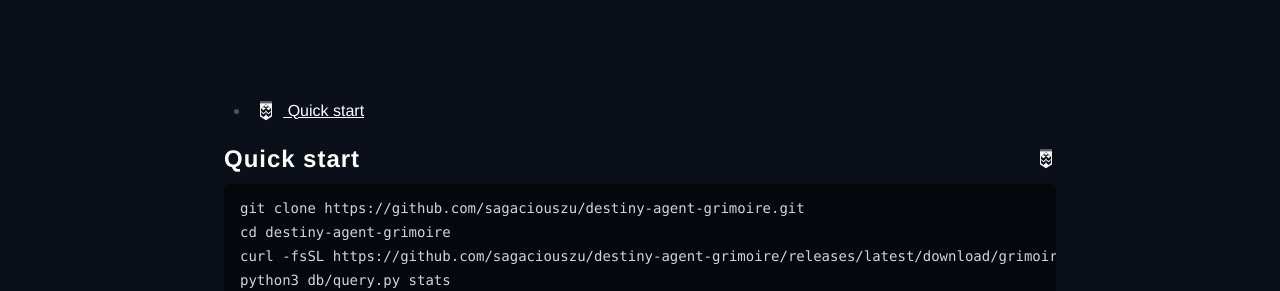
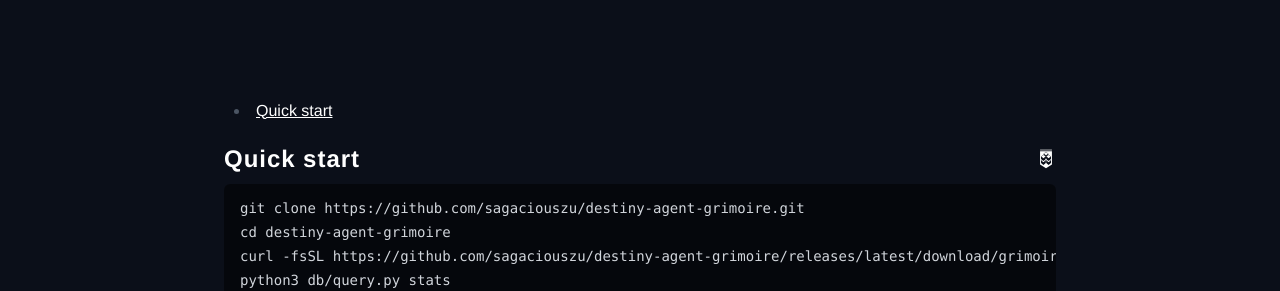
Before and after one commit to sagaciouszu/destiny-agent-grimoire-site, a Jekyll site: the page built from index.md, in a window 1280 px wide and 1162 px high. Shown: the part 704-995 px from the top of the window. Built offline with Jekyll 4.4.1, drawn with Linux system fonts in a browser that asks for light colours; nearby versions of some CDN libraries; some web fonts are replaced.

Commit message:
Docs: hide duplicate TOC icons

```diff
--- a/_includes/head.html
+++ b/_includes/head.html
@@ -39,7 +39,7 @@
   .prose li { margin-top: 0.2rem; margin-bottom: 0.2rem; }
   #markdown-toc { margin-top: 0.6rem; }
   #markdown-toc li { margin: 0.15rem 0; }
-  #markdown-toc img { margin: 0 0.45rem 0 0; vertical-align: middle; }
+  #markdown-toc img { display: none; }
 </style>
 
 <link href="https://fonts.cdnfonts.com/css/neue-haas-grotesk-display-pro" rel="stylesheet">
```
